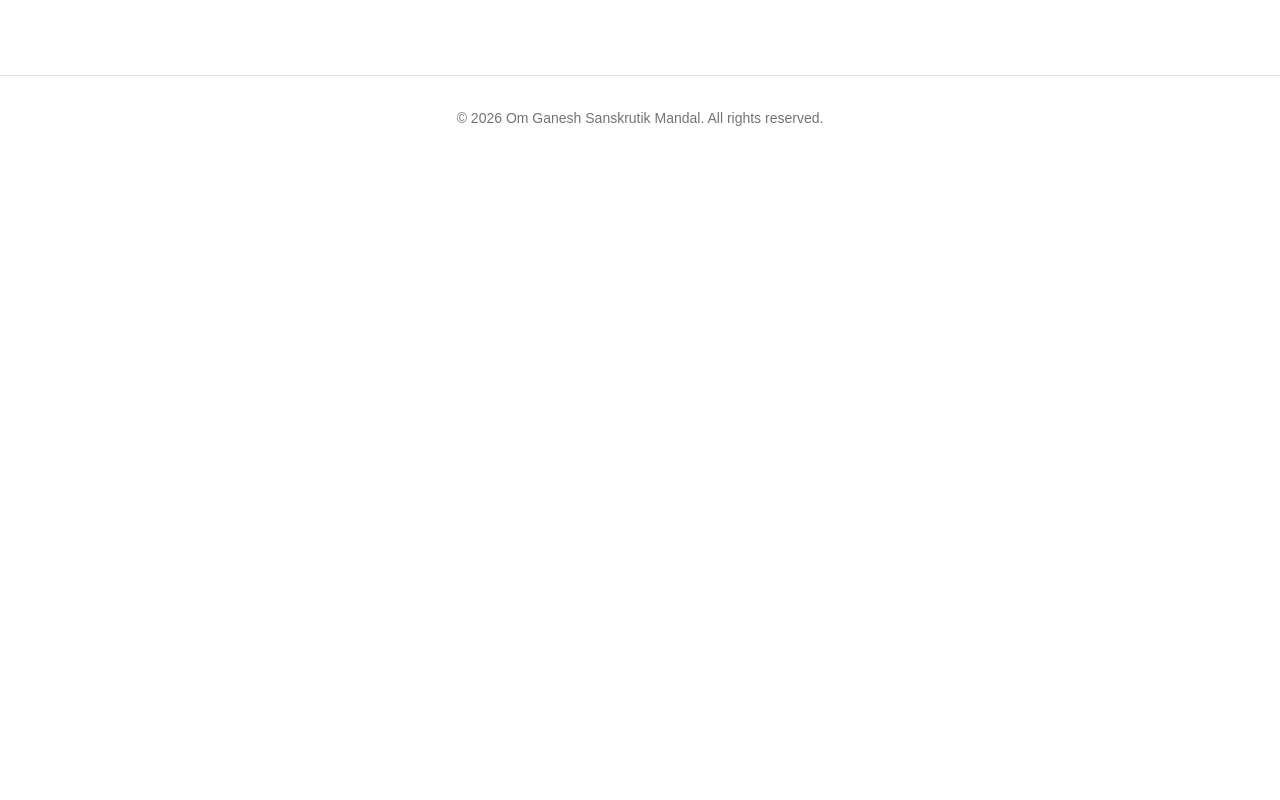
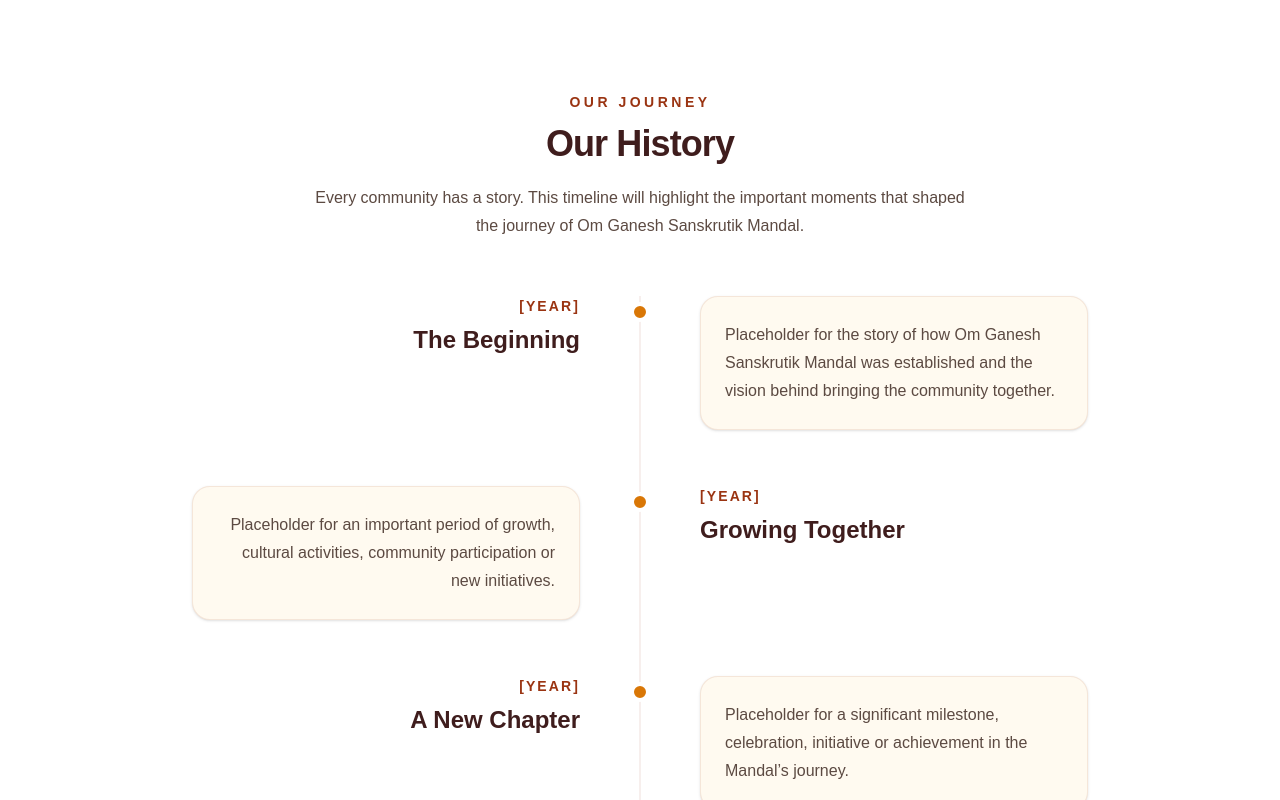
Before and after one commit to NikhilChari/OmGaneshSM, a React (Vite) app in the folder frontend/: page /about in a window 1280 px wide. Shown: the part 640-1440 px from the top of the page. Before the commit the page ends 800 px from the top, so only its background shows below. Built offline with nearby package versions, Linux system fonts and the light colour scheme.

Commit message:
feat: add about history section

```diff
--- /dev/null
+++ b/frontend/src/components/about/HistorySection.tsx
@@ -0,0 +1,112 @@
+function HistorySection() {
+  const milestones = [
+    {
+      year: '[YEAR]',
+      title: 'The Beginning',
+      description:
+        'Placeholder for the story of how Om Ganesh Sanskrutik Mandal was established and the vision behind bringing the community together.',
+    },
+    {
+      year: '[YEAR]',
+      title: 'Growing Together',
+      description:
+        'Placeholder for an important period of growth, cultural activities, community participation or new initiatives.',
+    },
+    {
+      year: '[YEAR]',
+      title: 'A New Chapter',
+      description:
+        'Placeholder for a significant milestone, celebration, initiative or achievement in the Mandal’s journey.',
+    },
+    {
+      year: '[YEAR]',
+      title: 'Continuing the Journey',
+      description:
+        'Placeholder for the Mandal’s present-day activities and its continuing commitment to culture, community and tradition.',
+    },
+  ]
+
+  return (
+    <section
+      id="our-story"
+      className="bg-white py-16 sm:py-20 lg:py-24"
+    >
+      <div className="mx-auto max-w-7xl px-4 sm:px-6 lg:px-8">
+        {/* Section heading */}
+        <div className="mx-auto max-w-2xl text-center">
+          <p className="text-xs font-bold uppercase tracking-[0.25em] text-[#9a3412] sm:text-sm">
+            Our Journey
+          </p>
+
+          <h2 className="mt-3 text-3xl font-bold tracking-tight text-[#3f1d1d] sm:text-4xl">
+            Our History
+          </h2>
+
+          <p className="mt-5 text-base leading-7 text-[#5c4a42]">
+            Every community has a story. This timeline will highlight the
+            important moments that shaped the journey of Om Ganesh
+            Sanskrutik Mandal.
+          </p>
+        </div>
+
+        {/* Timeline */}
+        <div className="relative mx-auto mt-14 max-w-4xl">
+          {/* Timeline line */}
+          <div
+            className="absolute left-4 top-0 h-full w-px bg-[#9a3412]/15 sm:left-1/2 sm:-translate-x-1/2"
+            aria-hidden="true"
+          />
+
+          <div className="space-y-10 sm:space-y-14">
+            {milestones.map((milestone, index) => (
+              <article
+                key={`${milestone.year}-${index}`}
+                className="relative grid gap-4 pl-12 sm:grid-cols-2 sm:gap-10 sm:pl-0"
+              >
+                {/* Timeline marker */}
+                <div
+                  className="absolute left-1.5 top-1.5 flex h-5 w-5 items-center justify-center rounded-full border-4 border-white bg-[#d97706] sm:left-1/2 sm:-translate-x-1/2"
+                  aria-hidden="true"
+                />
+
+                {/* Year */}
+                <div
+                  className={
+                    index % 2 === 0
+                      ? 'sm:pr-10 sm:text-right'
+                      : 'sm:order-2 sm:pl-10'
+                  }
+                >
+                  <p className="text-sm font-bold tracking-[0.15em] text-[#9a3412]">
+                    {milestone.year}
+                  </p>
+
+                  <h3 className="mt-2 text-xl font-bold text-[#3f1d1d] sm:text-2xl">
+                    {milestone.title}
+                  </h3>
+                </div>
+
+                {/* Description */}
+                <div
+                  className={
+                    index % 2 === 0
+                      ? 'sm:pl-10'
+                      : 'sm:order-1 sm:pr-10 sm:text-right'
+                  }
+                >
+                  <div className="rounded-2xl border border-[#9a3412]/10 bg-[#fffaf0] p-5 shadow-sm sm:p-6">
+                    <p className="text-sm leading-6 text-[#5c4a42] sm:text-base sm:leading-7">
+                      {milestone.description}
+                    </p>
+                  </div>
+                </div>
+              </article>
+            ))}
+          </div>
+        </div>
+      </div>
+    </section>
+  )
+}
+
+export default HistorySection
--- a/frontend/src/pages/About.tsx
+++ b/frontend/src/pages/About.tsx
@@ -1,13 +1,11 @@
 import AboutHero from '@/components/about/AboutHero'
+import HistorySection from '@/components/about/HistorySection'
 
 function About() {
   return (
     <>
       <AboutHero />
-
-      <section id="our-story" className="bg-white">
-        {/* History section will be built next */}
-      </section>
+      <HistorySection />
     </>
   )
 }
```
